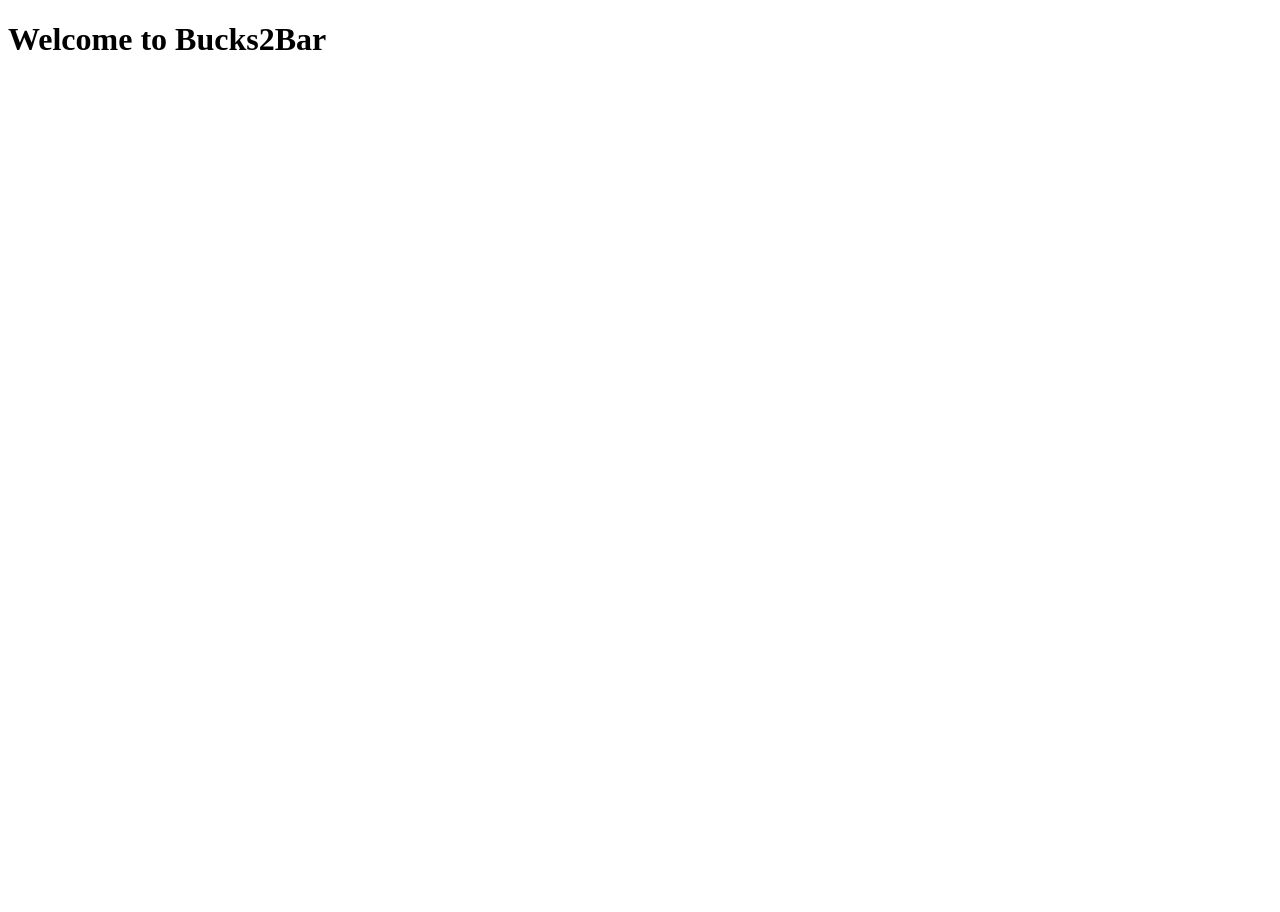
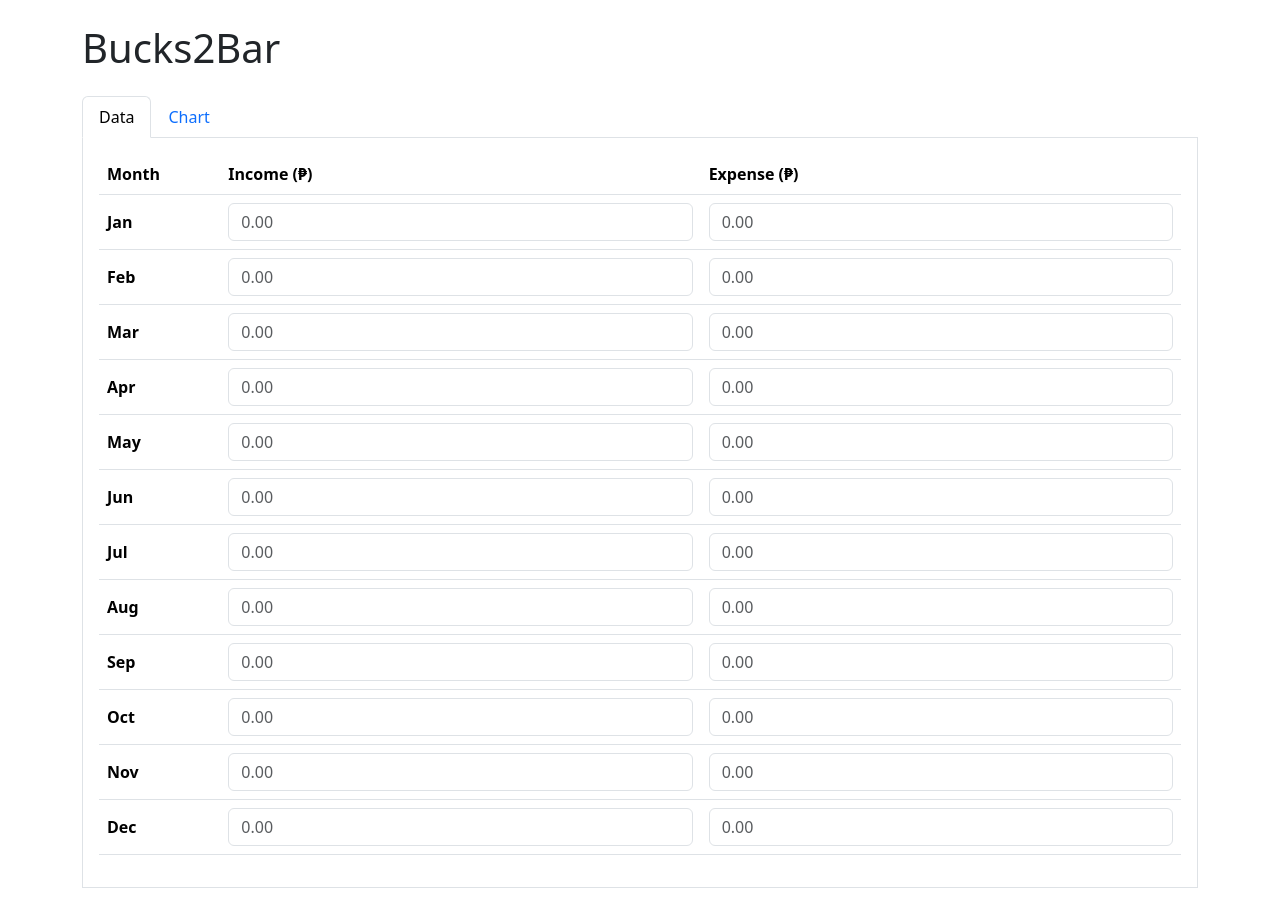
Before and after one commit to leocsdev/ghc-ai-bucks2bar, a plain HTML site: page index.html in a window 1280 px wide. Before the commit the page ends 800 px from the top, so only its background shows below. Drawn offline with nearby package versions, Linux system fonts and the light colour scheme.

```diff
--- a/index.html
+++ b/index.html
@@ -4,8 +4,82 @@
     <meta charset="UTF-8" />
     <meta name="viewport" content="width=device-width, initial-scale=1.0" />
     <title>Bucks2Bar</title>
+    <link
+      rel="stylesheet"
+      href="https://cdn.jsdelivr.net/npm/bootstrap@5.3.3/dist/css/bootstrap.min.css"
+    />
   </head>
   <body>
-    <h1>Welcome to Bucks2Bar</h1>
+    <div class="container py-4">
+      <h1 class="mb-4">Bucks2Bar</h1>
+
+      <ul class="nav nav-tabs" id="bucks2bar-tabs" role="tablist">
+        <li class="nav-item" role="presentation">
+          <button
+            class="nav-link active"
+            id="data-tab"
+            data-bs-toggle="tab"
+            data-bs-target="#data-pane"
+            type="button"
+            role="tab"
+            aria-controls="data-pane"
+            aria-selected="true"
+          >
+            Data
+          </button>
+        </li>
+        <li class="nav-item" role="presentation">
+          <button
+            class="nav-link"
+            id="chart-tab"
+            data-bs-toggle="tab"
+            data-bs-target="#chart-pane"
+            type="button"
+            role="tab"
+            aria-controls="chart-pane"
+            aria-selected="false"
+          >
+            Chart
+          </button>
+        </li>
+      </ul>
+
+      <div
+        class="tab-content border border-top-0 p-3"
+        id="bucks2bar-tab-content"
+      >
+        <div
+          class="tab-pane fade show active"
+          id="data-pane"
+          role="tabpanel"
+          aria-labelledby="data-tab"
+        >
+          <table class="table align-middle">
+            <thead>
+              <tr>
+                <th scope="col">Month</th>
+                <th scope="col">Income (₱)</th>
+                <th scope="col">Expense (₱)</th>
+              </tr>
+            </thead>
+            <tbody id="months-table-body">
+              <!-- Rows are generated by index.js for each month -->
+            </tbody>
+          </table>
+        </div>
+        <div
+          class="tab-pane fade"
+          id="chart-pane"
+          role="tabpanel"
+          aria-labelledby="chart-tab"
+        >
+          <canvas id="bucks2bar-chart" height="100"></canvas>
+        </div>
+      </div>
+    </div>
+
+    <script src="https://cdn.jsdelivr.net/npm/bootstrap@5.3.3/dist/js/bootstrap.bundle.min.js"></script>
+    <script src="https://cdn.jsdelivr.net/npm/chart.js@4.4.4/dist/chart.umd.min.js"></script>
+    <script src="index.js"></script>
   </body>
 </html>
--- a/index.js
+++ b/index.js
@@ -1,3 +1,122 @@
+const MONTHS = [
+  "Jan",
+  "Feb",
+  "Mar",
+  "Apr",
+  "May",
+  "Jun",
+  "Jul",
+  "Aug",
+  "Sep",
+  "Oct",
+  "Nov",
+  "Dec",
+];
+
+const currencyFormatter = new Intl.NumberFormat("en-PH", {
+  style: "currency",
+  currency: "PHP",
+});
+
+let chart;
+
+function buildMonthRows() {
+  const tbody = document.getElementById("months-table-body");
+  tbody.innerHTML = MONTHS.map((month) => {
+    const key = month.toLowerCase();
+    return `
+      <tr>
+        <th scope="row">${month}</th>
+        <td>
+          <input
+            type="number"
+            class="form-control"
+            id="income-${key}"
+            min="0"
+            step="0.01"
+            placeholder="0.00"
+          />
+        </td>
+        <td>
+          <input
+            type="number"
+            class="form-control"
+            id="expense-${key}"
+            min="0"
+            step="0.01"
+            placeholder="0.00"
+          />
+        </td>
+      </tr>`;
+  }).join("");
+}
+
+function getMonthlyData() {
+  const income = [];
+  const expense = [];
+  MONTHS.forEach((month) => {
+    const key = month.toLowerCase();
+    income.push(
+      parseFloat(document.getElementById(`income-${key}`).value) || 0,
+    );
+    expense.push(
+      parseFloat(document.getElementById(`expense-${key}`).value) || 0,
+    );
+  });
+  return { income, expense };
+}
+
+function createChart() {
+  const ctx = document.getElementById("bucks2bar-chart");
+  chart = new Chart(ctx, {
+    type: "bar",
+    data: {
+      labels: MONTHS,
+      datasets: [
+        {
+          label: "Income",
+          data: Array(12).fill(0),
+          backgroundColor: "#198754",
+        },
+        {
+          label: "Expense",
+          data: Array(12).fill(0),
+          backgroundColor: "#dc3545",
+        },
+      ],
+    },
+    options: {
+      responsive: true,
+      scales: {
+        y: {
+          ticks: {
+            callback: (value) => currencyFormatter.format(value),
+          },
+        },
+      },
+      plugins: {
+        tooltip: {
+          callbacks: {
+            label: (context) =>
+              `${context.dataset.label}: ${currencyFormatter.format(context.parsed.y)}`,
+          },
+        },
+      },
+    },
+  });
+}
+
+function updateChart() {
+  const { income, expense } = getMonthlyData();
+  chart.data.datasets[0].data = income;
+  chart.data.datasets[1].data = expense;
+  chart.update();
+}
+
 window.onload = function () {
-  console.log("Welcome to Bucks2Bar");
+  buildMonthRows();
+  createChart();
+  document
+    .getElementById("chart-tab")
+    .addEventListener("shown.bs.tab", updateChart);
 };
```
Also changed, not shown: README.md (added).
